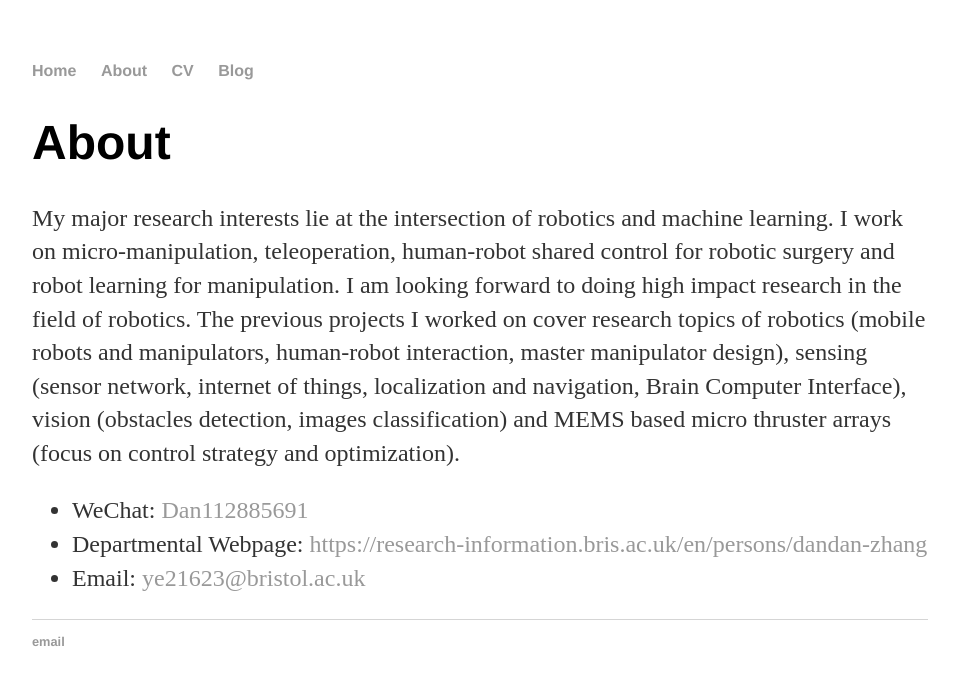
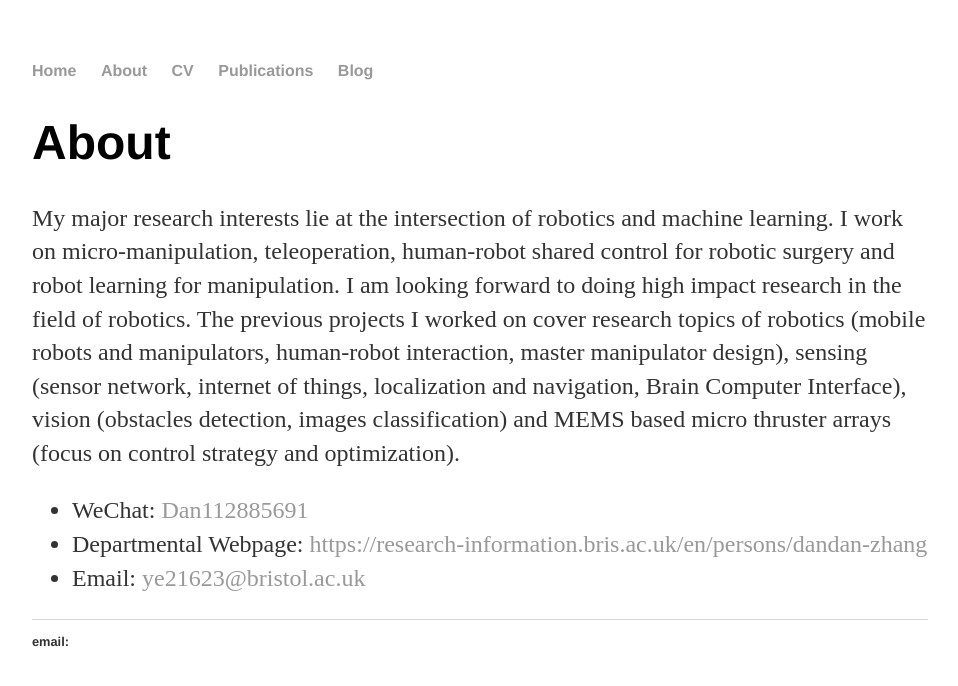
Before and after one commit to ImperialDanDan/ImperialDanDan.github.io, a Jekyll site: the page built from about/index.html, in a window 1280 px wide. Shown: the top 686 px of the page, without its empty margins (160-1118 px from the left). Built offline with Jekyll 4.4.1, drawn with Linux system fonts in a browser that asks for light colours; Markdown is read by kramdown in place of the engine named in the settings.

Commit message:
Update default.html

```diff
--- a/_layouts/default.html
+++ b/_layouts/default.html
@@ -14,6 +14,7 @@
 <li><a href="/">Home</a></li>
 <li><a href="/about">About</a></li>
 <li><a href="/cv">CV</a></li>
+  <li><a href="/Publications">Publications</a></li>
 <li><a href="/blog">Blog</a></li>
 </ul>
     </nav>
@@ -25,7 +26,7 @@
 
   <footer>
    <ul>
-   <li><a href="ye21623@bristol.ac.uk">email</a></li>
+   <li>email:<a href="ye21623@bristol.ac.uk"></a></li>
    </ul>
   </footer>
   </body>
```
